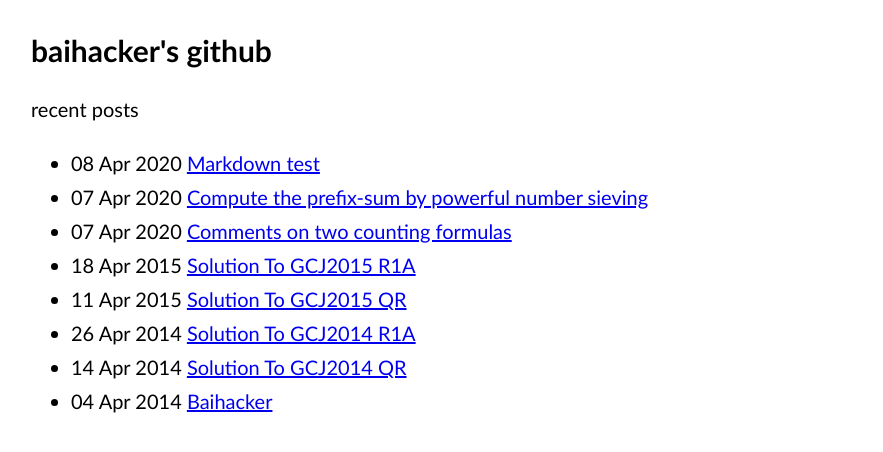
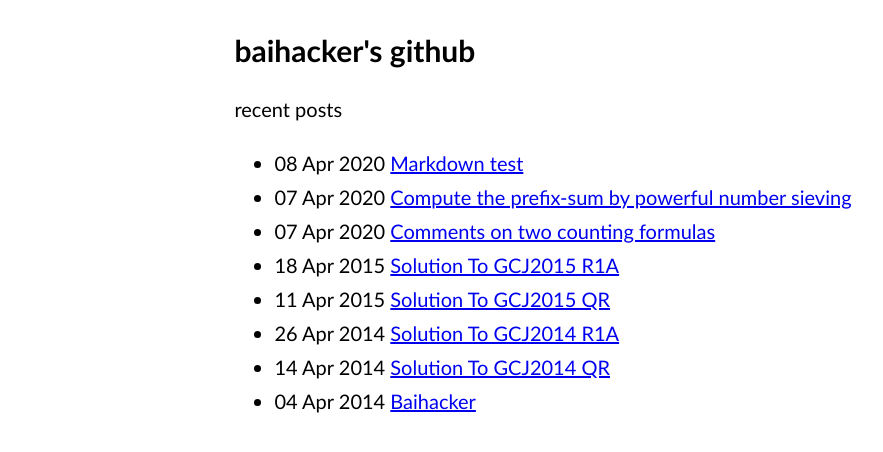
Before and after one commit to baihacker/main, a Jekyll site: the page built from docs/index.html, in a window 1280 px wide. Shown: the top 452 px of the page, without its empty margins (97-980 px from the left). Built offline with Jekyll 4.4.1, drawn with Linux system fonts in a browser that asks for light colours.

Commit message:
Refine layout and style.

```diff
--- a/docs/_layouts/default.html
+++ b/docs/_layouts/default.html
@@ -14,13 +14,12 @@ body {
    line-height: 1.7em;
    font-size: 20px;
 }
-.content-container {
+.home-page-content {
   display: flex;
   justify-content: center;
 }
-.content-container .content {
+.home-page-content .content {
   max-width: 1024px;
-  width: 1024px;
 }
 </style>
 
@@ -30,10 +29,10 @@ body {
 
 <body>
 
-<div class="content-container">
-<div class="content">
-{{ content }}
-<div>
+<div class="home-page-content ">
+  <div class="content">
+    {{ content }}
+  <div>
 </div>
 
 
```
Also changed, not shown: docs/_layouts/embed.html (+6 -6 lines).
